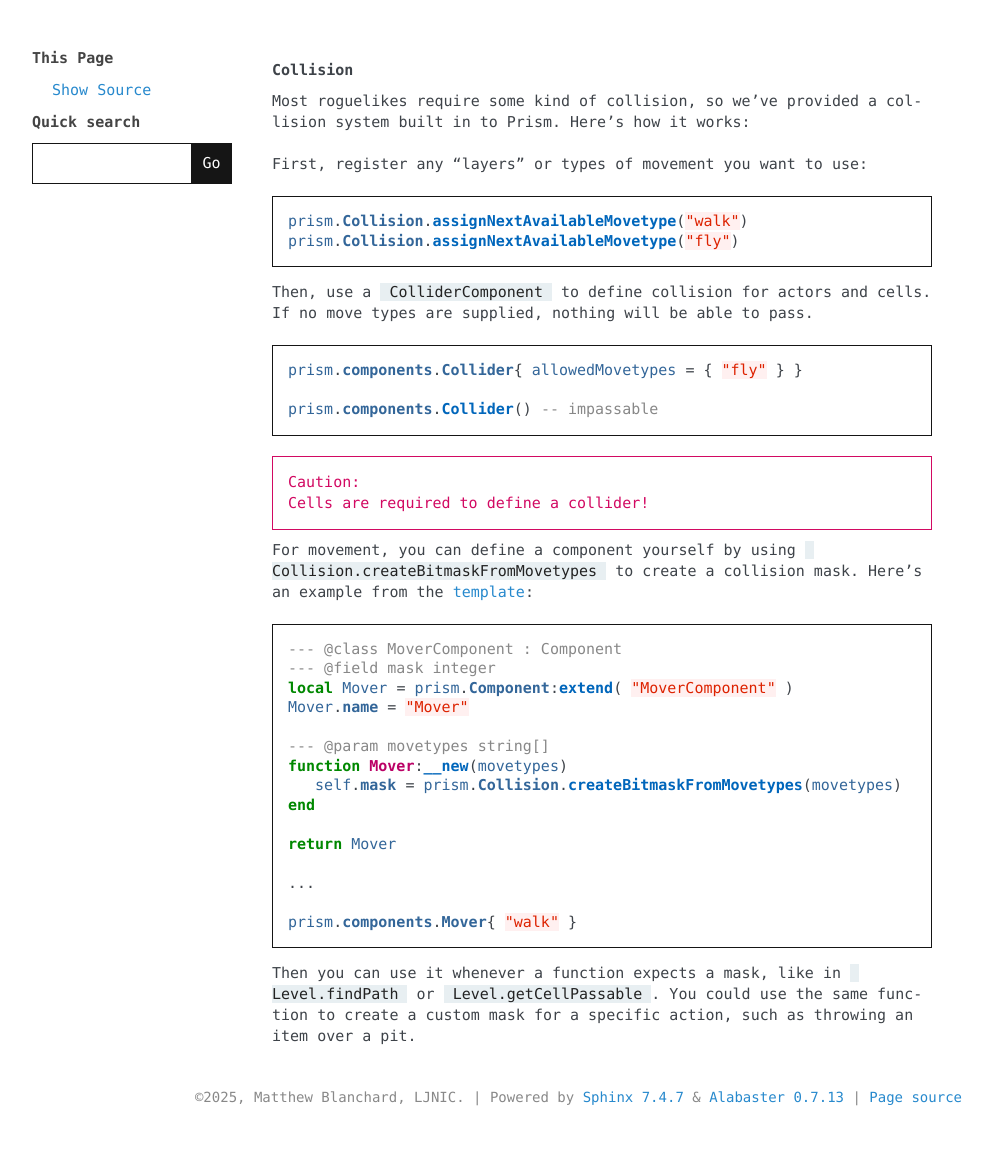
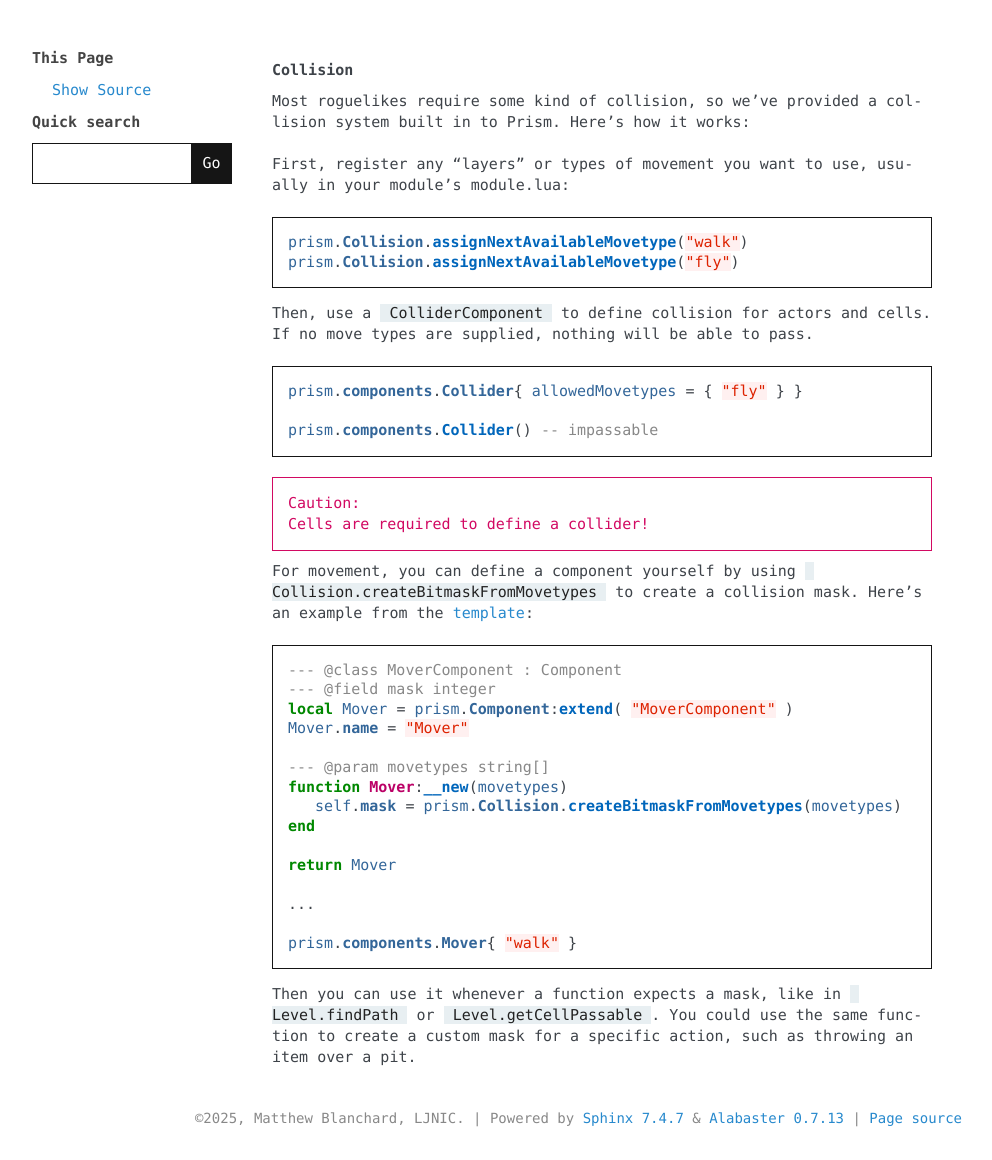
Before and after one commit to drewww/prism, a Sphinx documentation site: the page built from docs/source/how-tos/collision.rst, in a window 1280 px wide. Shown: the whole page, without its empty margins (148-1140 px from the left). Built offline with Sphinx 7.4.7, drawn with Linux system fonts in a browser that asks for light colours; pages that are not in the unit, such as notebooks, are missing from menus; cross-references to code outside the pages are shown as plain code; before the commit the page ends 1139 px from its top, so only the background shows below that.

Commit message:
Documentation improvements.

```diff
--- a/docs/source/how-tos/collision.rst
+++ b/docs/source/how-tos/collision.rst
@@ -4,7 +4,7 @@ Collision
 Most roguelikes require some kind of collision, so we've provided a collision system
 built in to Prism. Here's how it works:
 
-First, register any "layers" or types of movement you want to use:
+First, register any "layers" or types of movement you want to use, usually in your module's module.lua:
 
 .. code:: lua
 
```
Also changed, not shown: 1 other file.
